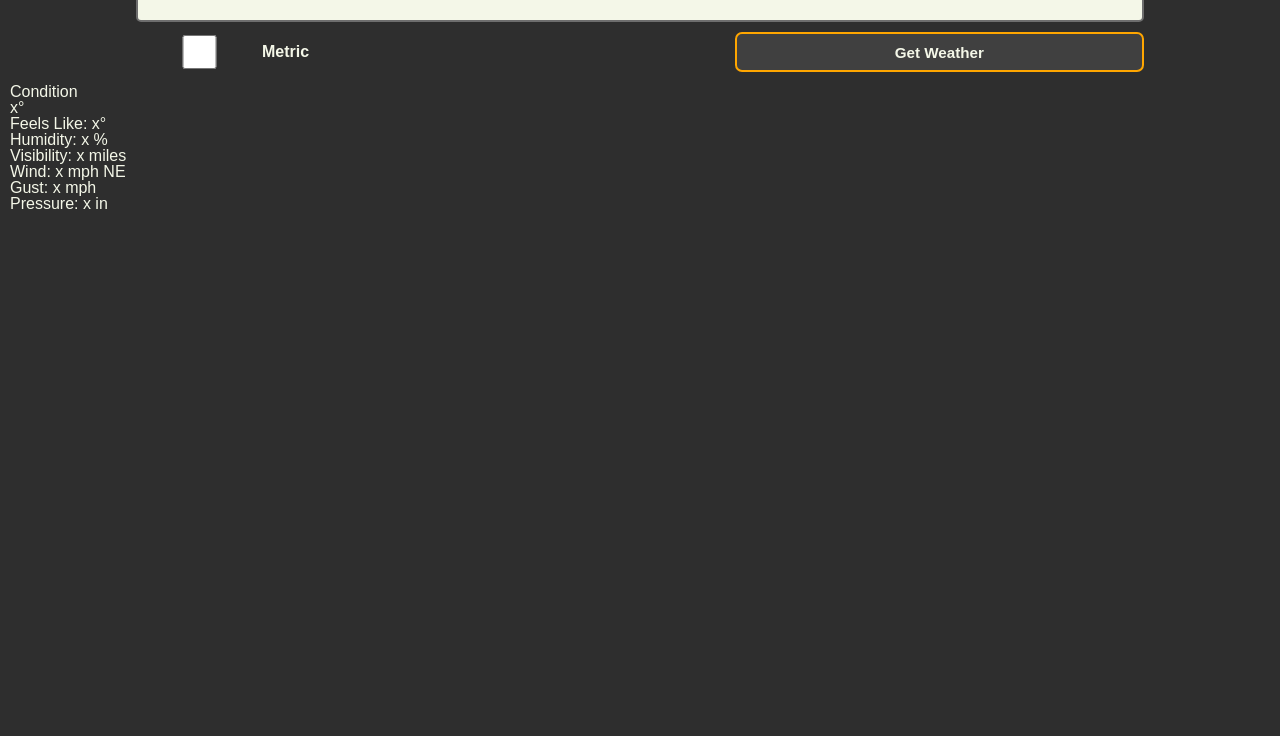
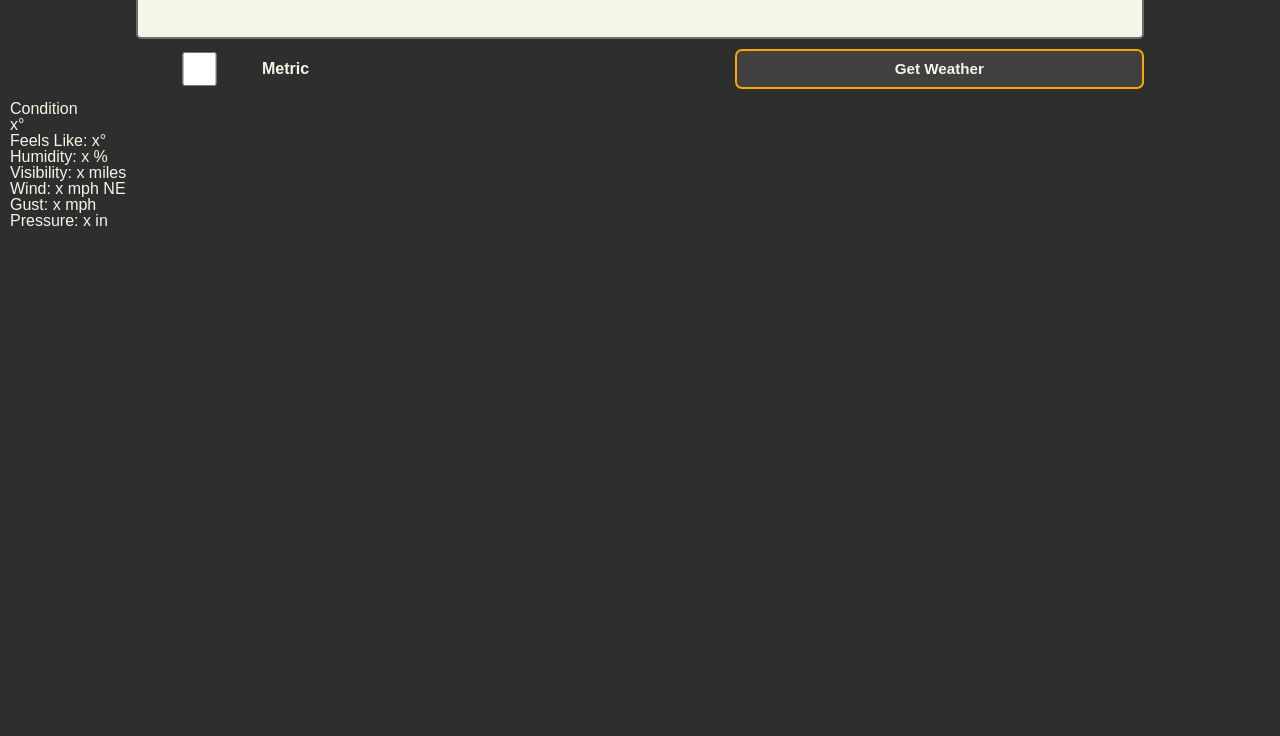
Before and after one commit to xincryptedx/weather-app, a website built with webpack: page dist/index.html in a window 1280 px wide. Shown: the part 64-800 px from the top of the page. Built offline with nearby package versions, Linux system fonts and the light colour scheme.

Commit message:
Make input bigger

```diff
--- a/src/style.css
+++ b/src/style.css
@@ -183,7 +183,7 @@ body {
 
 .search-grid {
   grid-area: search;
-  grid-template: 30px 40px/ 10% 10% 1fr 5% 1fr 10%;
+  grid-template: 45px 40px/ 10% 10% 1fr 5% 1fr 10%;
   grid-template-areas:
     ". input input input input ."
     ". checkbox label . btn .";
@@ -192,8 +192,10 @@ body {
 
 .search-input {
   grid-area: input;
+  display: flex;
+  align-items: center;
   background-color: var(--text-color);
-  font-size: 1rem;
+  font-size: 1.2rem;
   color: var(--bg-color);
   border: 2px solid var(--bg-color-3);
   border-radius: 5px;
```
